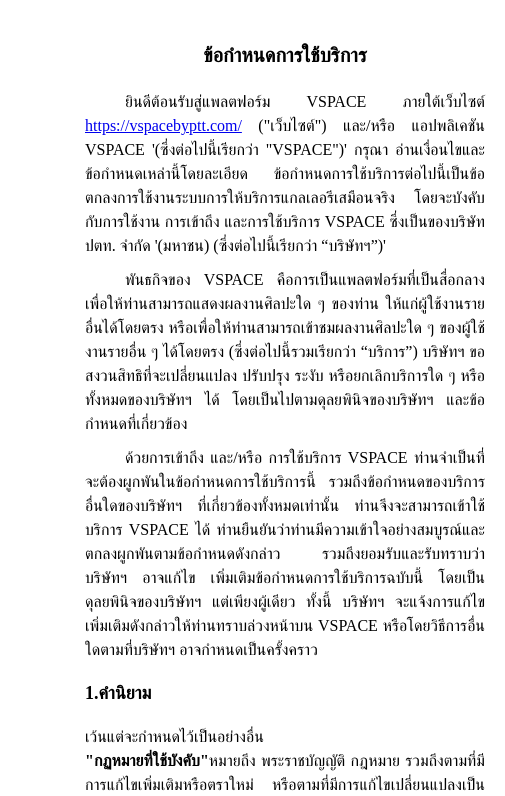
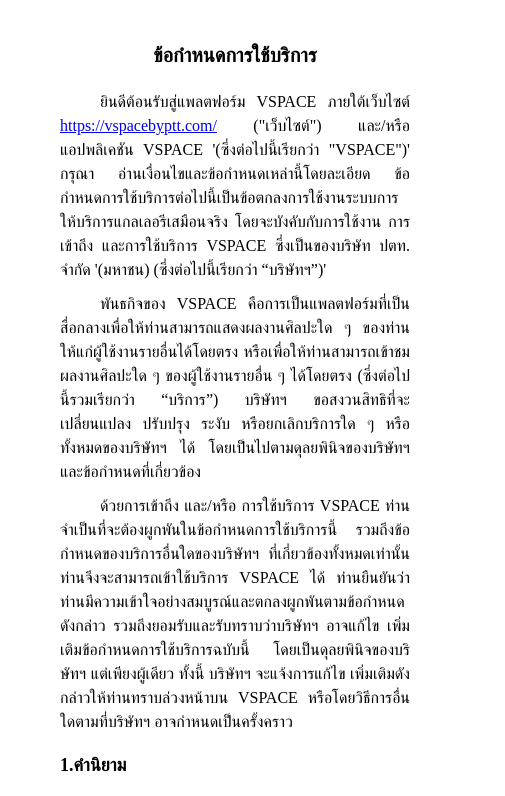
Before and after one commit to Amiaem/PTT, a plain HTML site: page index.html in a window 390 px wide. Shown: the top 796 px of the page, 505 px wide, since content can reach past the window. Drawn offline with Linux system fonts and the light colour scheme.

Commit message:
Update index.html

```diff
--- a/index.html
+++ b/index.html
@@ -44,7 +44,9 @@
         }
         @media (max-width: 480px) {
             body {
-                width: 400px;
+                width: 350px;
+                margin-left: 40px;
+                margin-right: 25px;
             }
             h1 {
                 font-size: 20px;
```
